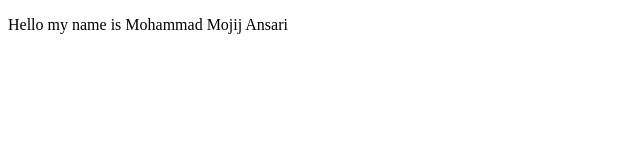
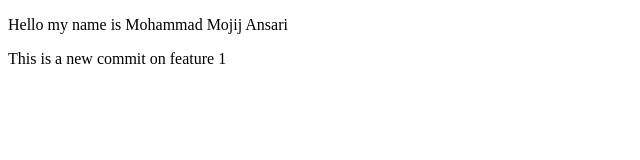
Before and after one commit to Mojij3010/Practice, a plain HTML site: page index.html in a window 1280 px wide. Shown: the whole page, without its empty margins (0-640 px from the left). Drawn offline with Linux system fonts and the light colour scheme.

Commit message:
Added a new para

```diff
--- a/index.html
+++ b/index.html
@@ -7,5 +7,6 @@
 </head>
 <body>
     <p>Hello my name is Mohammad Mojij Ansari</p>
+    <p>This is a new commit on feature 1</p>
 </body>
 </html>
```
